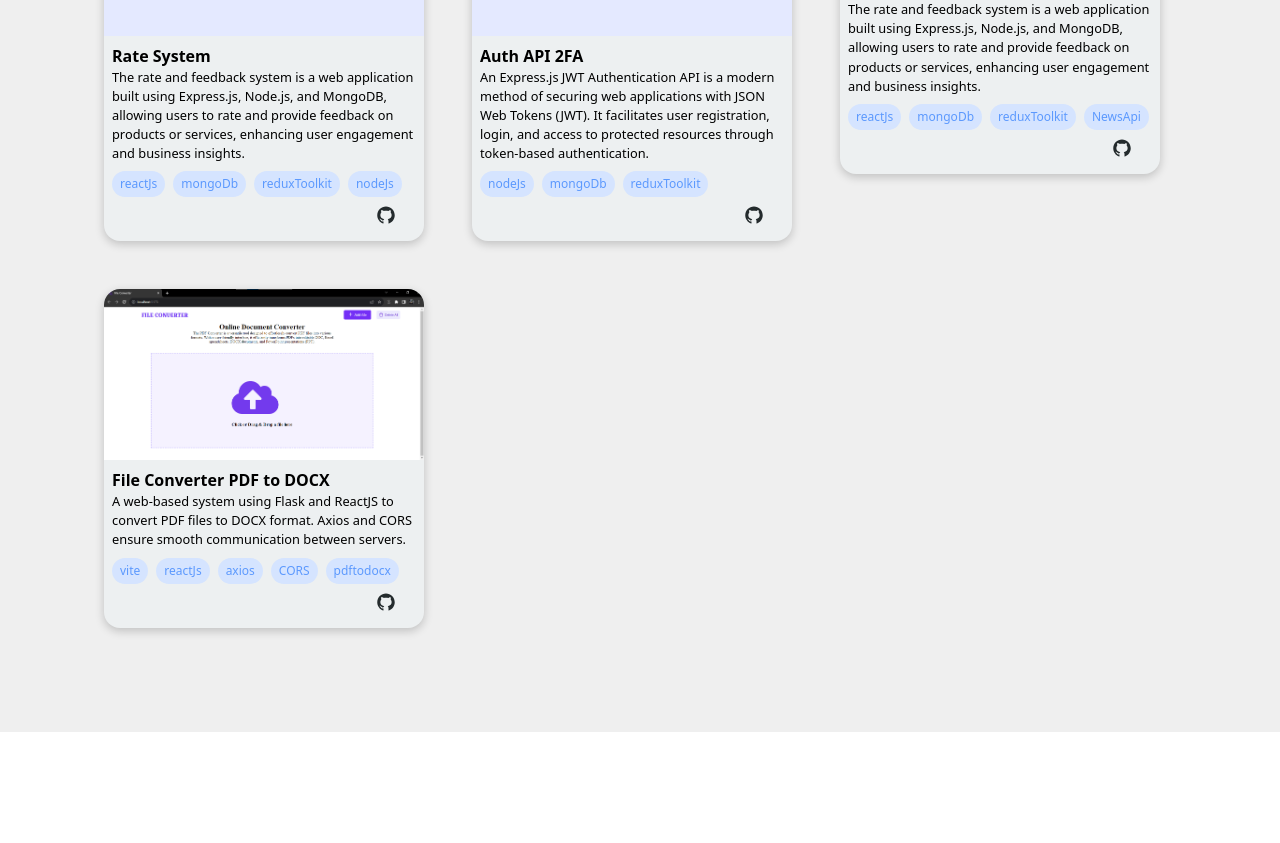
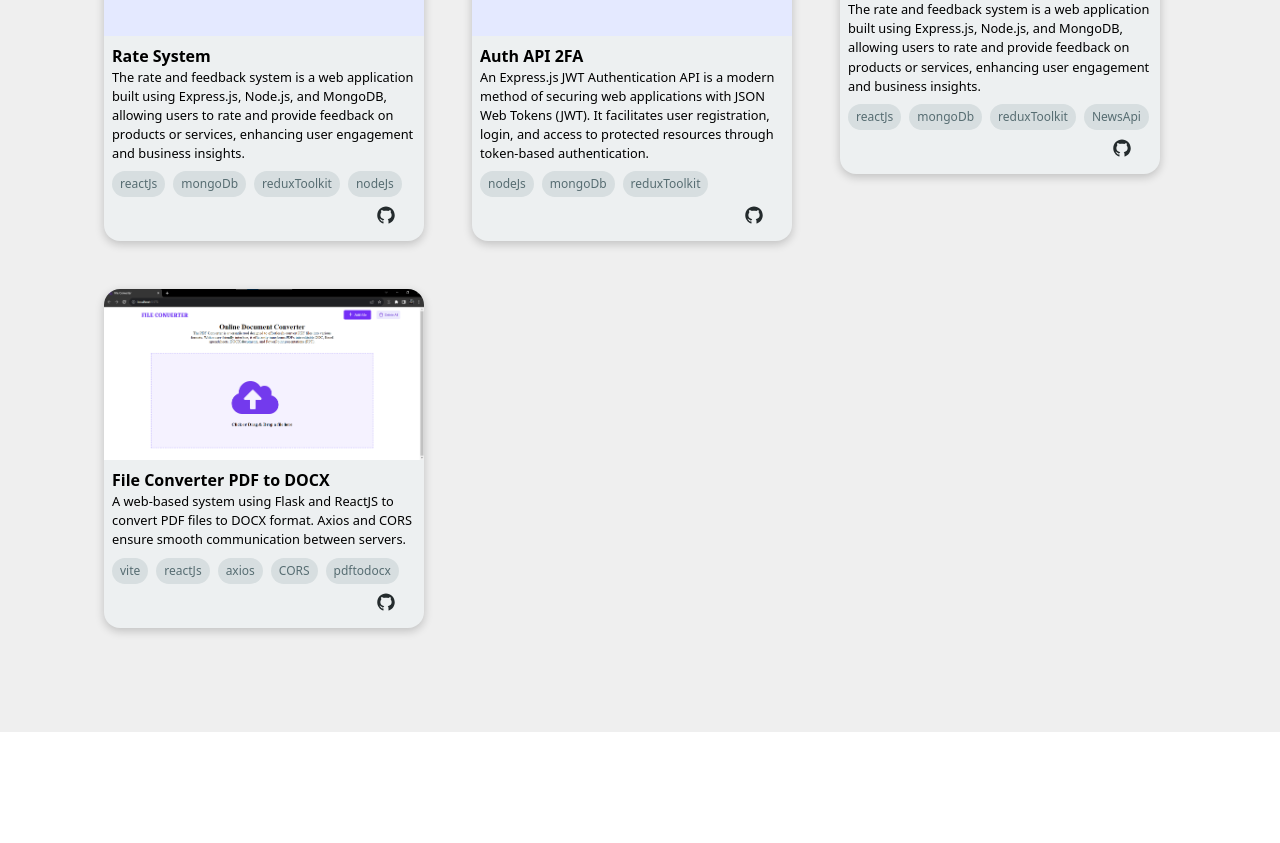
Before and after one commit to mikemills254/portfolio, a React (Vite) app: page / in a window 1280 px wide. Shown: the part 2218-3061 px from the top of the page. Built offline with nearby package versions, Linux system fonts and the light colour scheme; no server answers.

Commit message:
small fix

```diff
--- a/src/Components/CardsComponent.jsx
+++ b/src/Components/CardsComponent.jsx
@@ -32,9 +32,9 @@ function CardsComponent({ cardsImage, CardsTitle, CardsDescription, tech, bgColo
                     {tech.map((techItem, index) => (
                     <div
                         key={index}
-                        className="tech-item px-2 py-1 flex rounded-full bg-[#d5e4ff]"
+                        className="tech-item px-2 py-1 flex rounded-full bg-[#d7dee0]"
                     >
-                        <p className="tools text-[12px] text-[#5c99fe]">{techItem}</p>
+                        <p className="tools text-[12px] text-[#576d72]">{techItem}</p>
                     </div>
                     ))}
                     </div>
```
